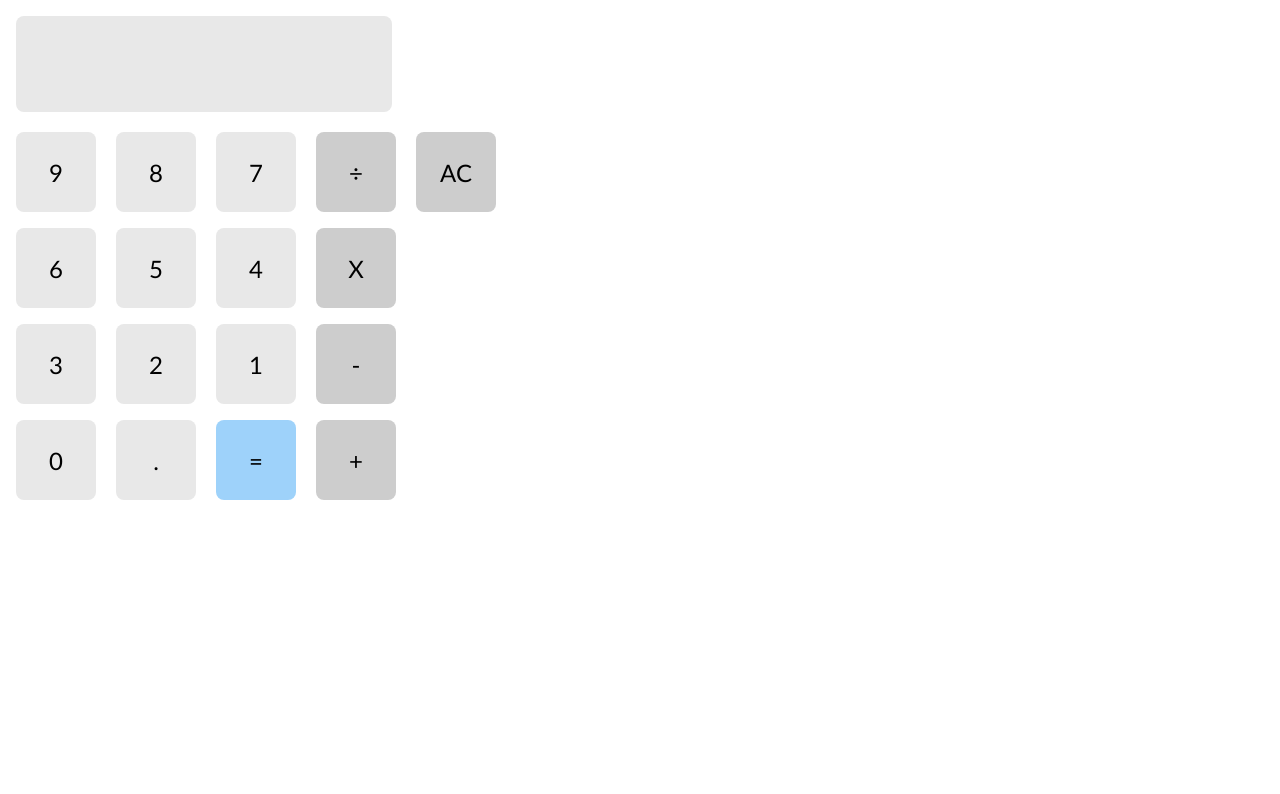
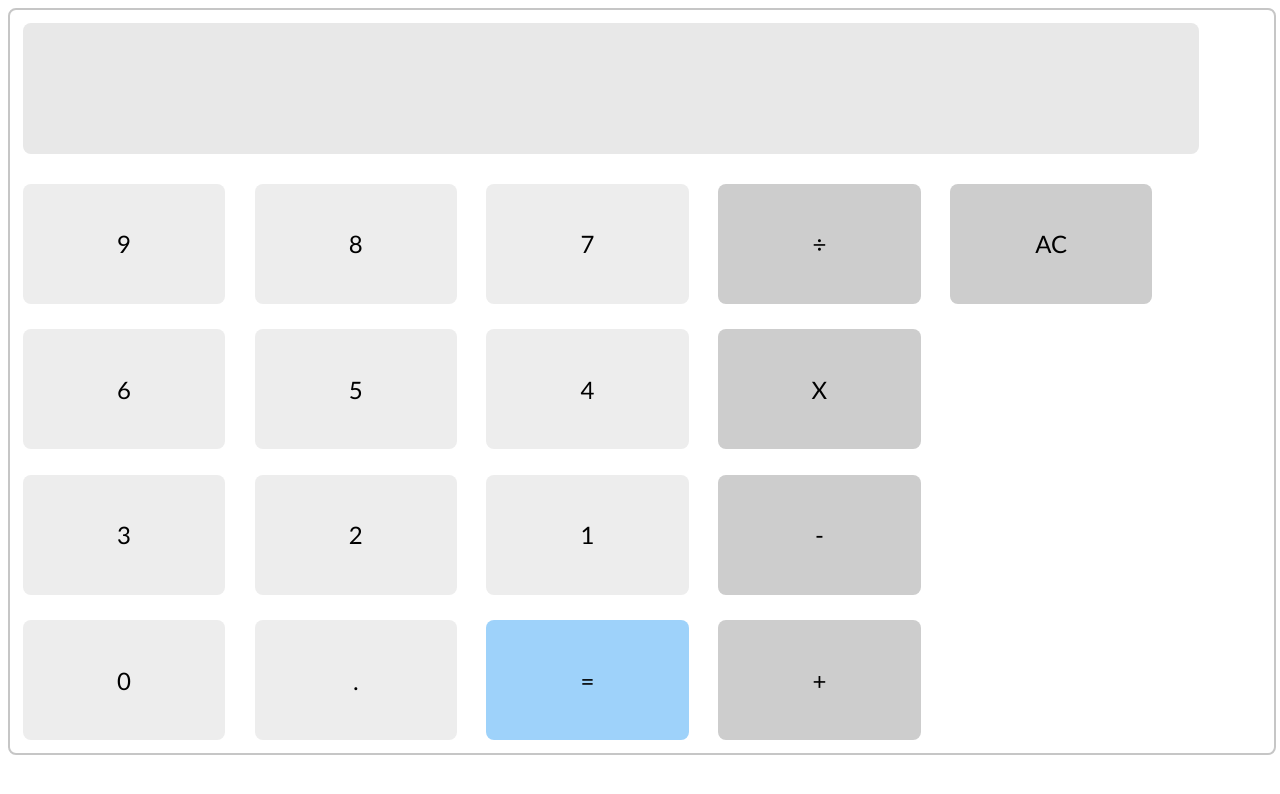
Before and after one commit to dbusii/Calculator, a plain HTML site: page Version01/index.html in a window 1280 px wide. Drawn offline with Linux system fonts and the light colour scheme.

Commit message:
Calculator V01

```diff
--- a/Version01/style.css
+++ b/Version01/style.css
@@ -1,34 +1,60 @@
+#myCalc{
+    width: 100%;
+    border-style: solid;
+    border-width: 2px;
+    border-radius: 1vh;
+    border-color: #c6c6c6;
+}
 #screen{
+    text-align: center;
     resize: none;
-    border-radius: 1vh 1vh 1vh 1vh;
+    border-radius: 1vh;
     background-color: #e8e8e8;
     border:none;
-    width: 43vh;
+    margin: 1vw;
+    padding: 2vw;
+    min-width: 250px;
+    width: 89%;
+    min-height: 50px;
     height: 10vh;
-    margin: 1vh 1vh 1vh 1vh;
-    padding: 2vh 4vh 0vh 0vh;
+    border: #9ed2fa;
     font-family: 'Gill Sans', 'Gill Sans MT', Calibri, 'Trebuchet MS', sans-serif;
-    font-size: 6vh;
+    font-size: 8vh;
     font-weight: lighter;
     text-align: right;
+    cursor: default;
 }
 .buts {
-    height: 10vh;
-    width:10vh;
-    background-color: #e8e8e8;
+    min-height: 50px;
+    height: 15vh;
+    min-width: 30px;
+    width: 16%;
+    background-color: #ededed;
     color: black;
     font-family: 'Gill Sans', 'Gill Sans MT', Calibri, 'Trebuchet MS', sans-serif;
     font-size: 3vh;
     font-weight: lighter;
-    border-radius: 1vh 1vh 1vh 1vh;
+    border-radius: 1vh;
     border:none;
-    margin: 1vh 1vh 1vh 1vh;
+    margin: 1vw;
+}
+
+.buts:hover {
+    background-color: #e6e6e6;
+    cursor: pointer;
 }
 
 .operator {
     background-color:#cdcdcd;
 }
 
+.operator:hover {
+    background-color: #c6c6c6;
+}
 #equal {
     background-color:#9ed2fa;
 }
+
+#equal:hover {
+    background-color:#9ed2fa;
+}
```
